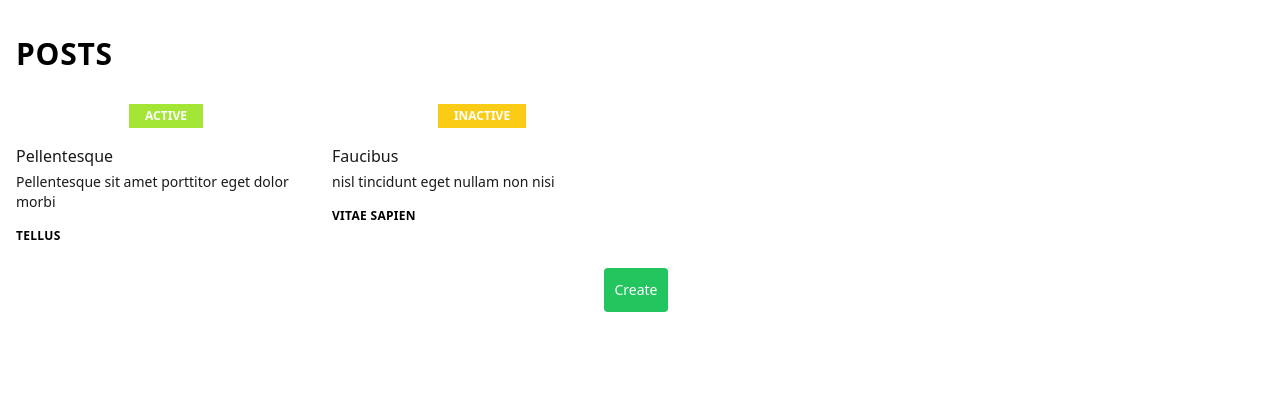
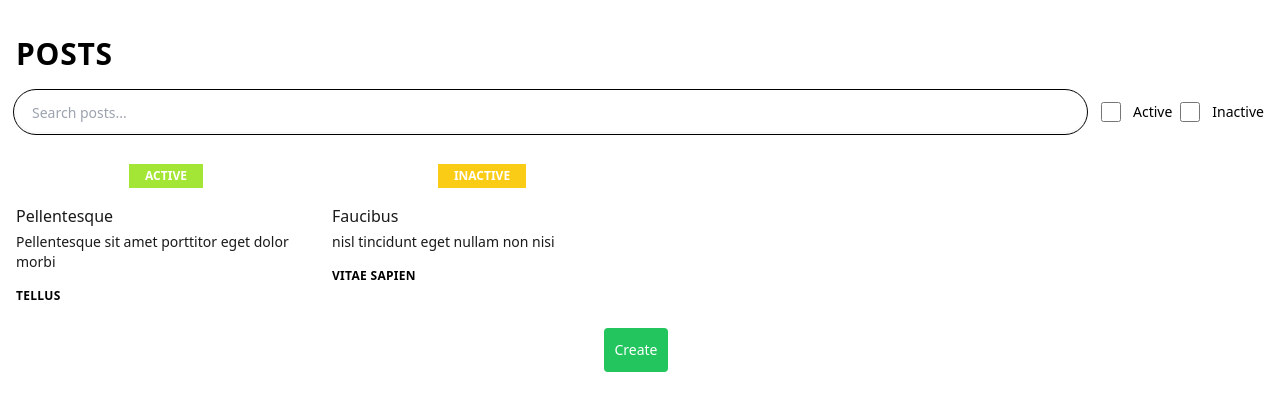
Before and after one commit to cedricmatalog/crud-app, a React (Create React App) app: page / in a window 1280 px wide. Shown: the top 410 px of the page. Built offline with nearby package versions, Linux system fonts and the light colour scheme; data requests are answered from the project's data file.

Commit message:
adds search and filter feature

```diff
--- a/src/features/posts/PostList.tsx
+++ b/src/features/posts/PostList.tsx
@@ -1,3 +1,4 @@
+import { ChangeEvent, useEffect, useState } from 'react';
 import { useQuery } from 'react-query';
 import { useNavigate } from 'react-router-dom';
 import { getPosts, getPostsCategories } from '../../api/PostsAPI';
@@ -30,11 +31,112 @@ export default function PostList() {
   const isLoading = isPostsLoading && isPostsCategoriesLoading;
   const isPostsDataEmpty = postsData?.length === 0;
 
+  const [searchResults, setSearchResults] = useState<IPost[] | undefined>(
+    postsData
+  );
+  const [filter, setFilter] = useState<Record<string, string>>({
+    text: '',
+    active: 'false',
+    inactive: 'false',
+  });
+
+  useEffect(() => {
+    const { text, active, inactive } = filter;
+    if (text === '' && active === 'false' && inactive === 'false') {
+      setSearchResults(postsData);
+      return;
+    }
+
+    let results = [...(postsData ?? [])];
+
+    function filterPosts() {
+      return (
+        postsData?.filter(
+          ({ name }) => name.toLowerCase().search(text) !== -1
+        ) ?? []
+      );
+    }
+
+    if (
+      (text !== '' && active === 'false' && inactive === 'false') ||
+      (text !== '' && active === 'true' && inactive === 'true')
+    ) {
+      setSearchResults(filterPosts);
+    }
+
+    if (
+      (text !== '' && active === 'true' && inactive === 'false') ||
+      (text === '' && active === 'true' && inactive === 'false')
+    ) {
+      results = filterPosts().filter(({ active }) => active);
+      setSearchResults(results);
+    }
+
+    if (
+      (text !== '' && active === 'false' && inactive === 'true') ||
+      (text === '' && active === 'false' && inactive === 'true')
+    ) {
+      results = filterPosts().filter(({ active }) => !active);
+      setSearchResults(results ?? []);
+    }
+
+    if (text === '' && active === 'true' && inactive === 'true') {
+      setSearchResults(postsData);
+    }
+  }, [filter, postsData]);
+
+  function handleInputChange(e: ChangeEvent<HTMLInputElement>) {
+    const { name, value, checked } = e.target;
+
+    setFilter({
+      ...filter,
+      [name]: name === 'text' ? value.toLowerCase() : `${checked}`,
+    });
+  }
+
   if (postsError && postsCategoriesError) return <>'An error has occurred: </>;
 
   return (
-    <Container screen='xl'>
+    <Container screen="xl">
       <Header title="Posts" />
+      <div className="flex justify-center">
+        <div className="w-full items-center mr-4">
+          <input
+            className="w-full h-10 pl-4 pr-10 text-sm bg-white border-none rounded-full shadow-sm mr-2 outline outline-offset-2 outline-1"
+            name="text"
+            type="search"
+            placeholder="Search posts..."
+            onChange={handleInputChange}
+          />
+        </div>
+        <div className="flex items-center mr-2">
+          <input
+            id="toy"
+            type="checkbox"
+            name="active"
+            className="w-5 h-5 border-gray-300 rounded"
+            onChange={handleInputChange}
+          />
+
+          <label htmlFor="toy" className="ml-3 text-sm font-medium">
+            Active
+          </label>
+        </div>
+        <div className="flex items-center">
+          <input
+            id="toy"
+            type="checkbox"
+            name="inactive"
+            className="w-5 h-5 border-gray-300 rounded"
+            onChange={handleInputChange}
+          />
+
+          <label htmlFor="toy" className="ml-3 text-sm font-medium">
+            Inactive
+          </label>
+        </div>
+      </div>
+
       {isLoading && <Loading />}
       {isPostsDataEmpty && (
         <div className="relative p-8 text-center">
@@ -46,7 +148,7 @@ export default function PostList() {
         </div>
       )}
       <div className="grid grid-cols-1 mt-8 md:grid-cols-2 lg:grid-cols-4 gap-x-4 gap-y-8">
-        {postsData?.map((post) => (
+        {searchResults?.map((post) => (
           <div
             key={post.id}
             className="cursor-pointer"
```
